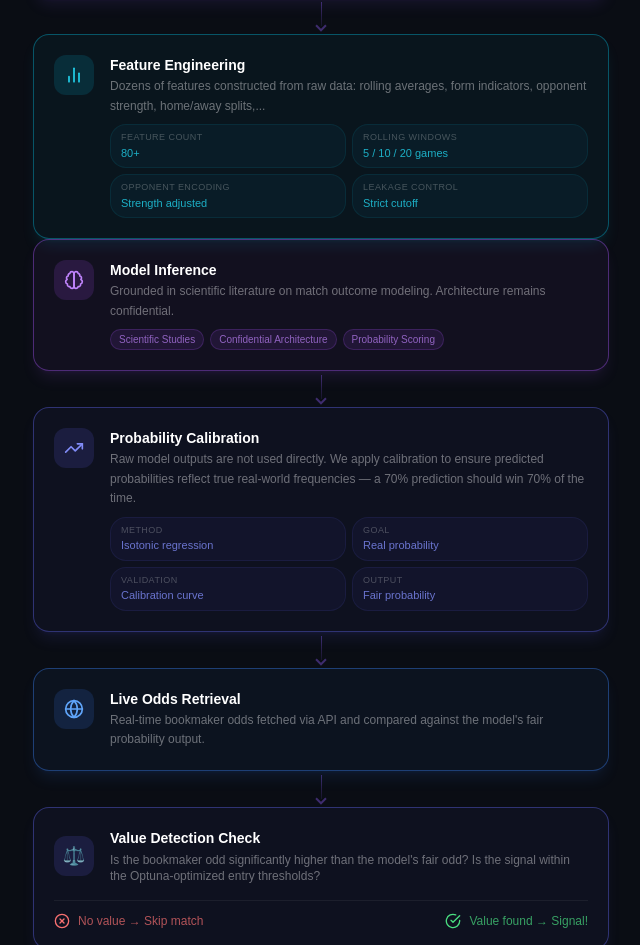
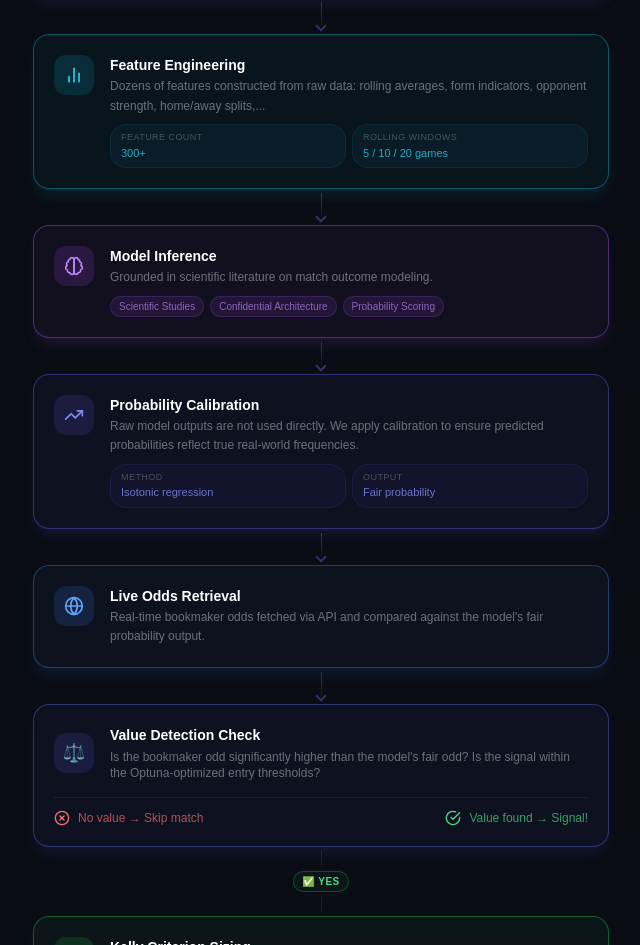
Before and after one commit to ag-algolab/ag-algolab.github.io, a React (Vite) app: page /#/solverbet in a window 1280 px wide. Shown: the part 2264-3209 px from the top of the page, without its empty margins (319-959 px from the left). Built offline with nearby package versions, Linux system fonts and the light colour scheme.

Commit message:
Update feature count and model inference subtitles

```diff
--- a/src/pages/SolverBet.jsx
+++ b/src/pages/SolverBet.jsx
@@ -1099,10 +1099,8 @@ export default function SolverBet() {
             >
               <div className="mt-2 grid grid-cols-2 gap-1.5">
                 {[
-                  { label: 'Feature count', val: '80+' },
-                  { label: 'Rolling windows', val: '5 / 10 / 20 games' },
-                  { label: 'Opponent encoding', val: 'Strength adjusted' },
-                  { label: 'Leakage control', val: 'Strict cutoff' },
+                  { label: 'Feature count', val: '300+' },
+                  { label: 'Rolling windows', val: '5 / 10 / 20 games' }
                 ].map(r => (
                   <div key={r.label} className="bg-cyan-500/5 border border-cyan-500/10 rounded-lg px-2.5 py-1.5">
                     <div className="text-white/25 text-[9px] uppercase tracking-wider">{r.label}</div>
@@ -1112,10 +1110,12 @@ export default function SolverBet() {
               </div>
             </WorkflowNode>
 
+            <WorkflowArrow />
+
             <WorkflowNode
               icon={<Brain className="w-5 h-5" />}
               title="Model Inference"
-              subtitle="Grounded in scientific literature on match outcome modeling. Architecture remains confidential."
+              subtitle="Grounded in scientific literature on match outcome modeling."
               color="purple"
               delay={0.1}
             >
@@ -1125,20 +1125,19 @@ export default function SolverBet() {
                 ))}
               </div>
             </WorkflowNode>
+
             <WorkflowArrow />
 
             <WorkflowNode
               icon={<TrendingUp className="w-5 h-5" />}
               title="Probability Calibration"
-              subtitle="Raw model outputs are not used directly. We apply calibration to ensure predicted probabilities reflect true real-world frequencies — a 70% prediction should win 70% of the time."
+              subtitle="Raw model outputs are not used directly. We apply calibration to ensure predicted probabilities reflect true real-world frequencies."
               color="indigo"
               delay={0.25}
             >
               <div className="mt-2 grid grid-cols-2 gap-1.5">
                 {[
                   { label: 'Method', val: 'Isotonic regression' },
-                  { label: 'Goal', val: 'Real probability' },
-                  { label: 'Validation', val: 'Calibration curve' },
                   { label: 'Output', val: 'Fair probability' },
                 ].map(r => (
                   <div key={r.label} className="bg-indigo-500/5 border border-indigo-500/10 rounded-lg px-2.5 py-1.5">
```
